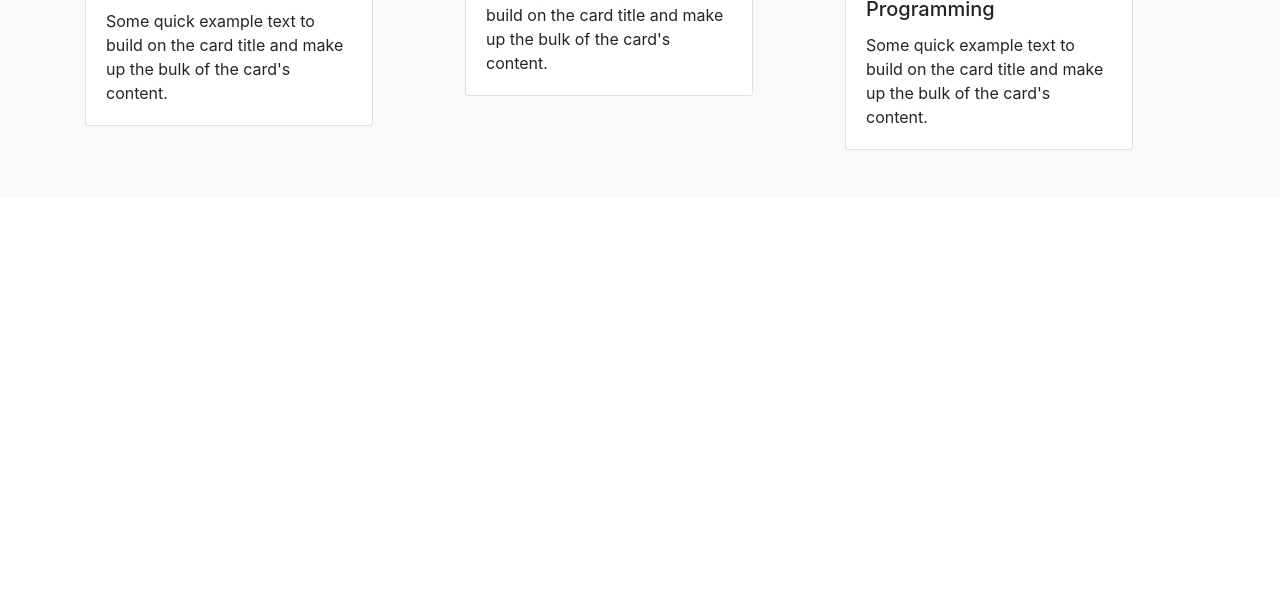
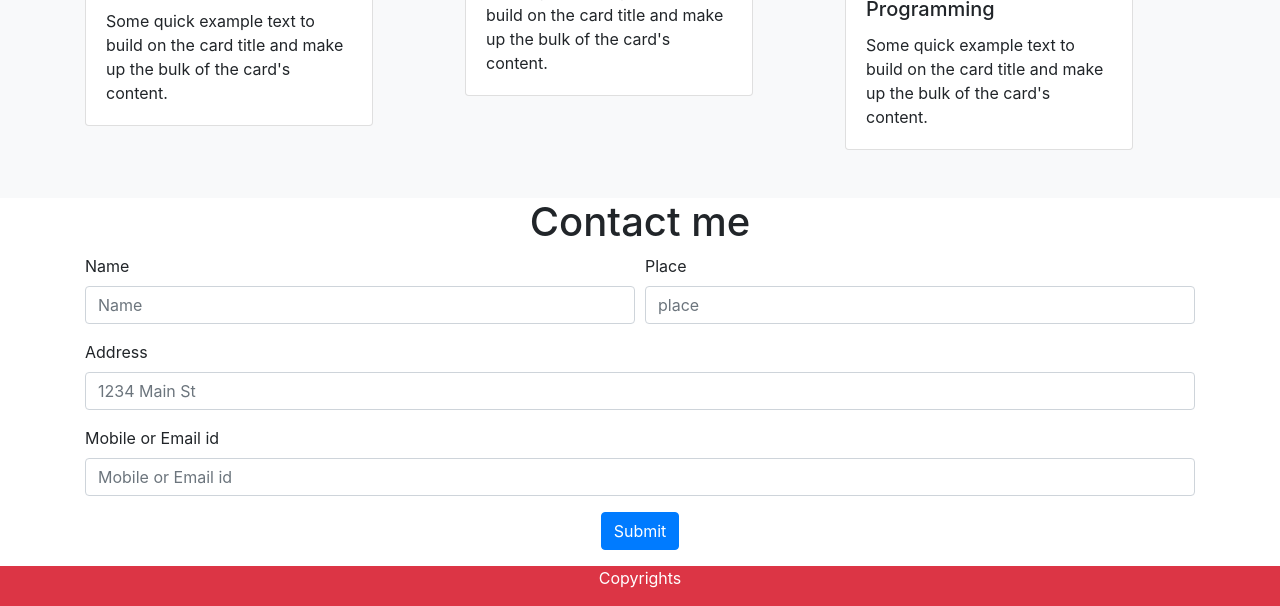
Before and after one commit to mhdtalks/Personal-Website, a plain HTML site: page index.html in a window 1280 px wide. Shown: the part 782-1388 px from the top of the page. Before the commit the page ends 980 px from the top, so only its background shows below. Drawn offline with nearby package versions, Linux system fonts and the light colour scheme.

Commit message:
Personal website

```diff
--- a/index.html
+++ b/index.html
@@ -104,6 +104,52 @@
          </div>
      </div>
  </section>
+ <section>
+     <div class="container">
+         <h1 class="text-center">Contact me</h1>
+         <div class="row">
+             <div class="col-md-12">
+                <form>
+                    <div class="form-row">
+                      <div class="form-group col-md-6">
+                        <label for="inputEmail4">Name</label>
+                        <input type="email" class="form-control" id="inputEmail4" placeholder="Name">
+                      </div>
+                      <div class="form-group col-md-6">
+                        <label for="inputPassword4">Place</label>
+                        <input type="password" class="form-control" id="inputPassword4" placeholder="place">
+                      </div>
+                    </div>
+                    <div class="form-group">
+                      <label for="inputAddress">Address</label>
+                      <input type="text" class="form-control" id="inputAddress" placeholder="1234 Main St">
+                    </div>
+                    <div class="form-group">
+                      <label for="inputAddress2">Mobile or Email id</label>
+                      <input type="text" class="form-control" id="inputAddress2" placeholder="Mobile or Email id">
+                    </div>
+
+                   <div class="form-group text-center">
+                    <button type="submit" class="btn btn-primary">Submit</button>
+                </div>
+                  </form>
+             </div>
+         </div>
+     </div>
+ </section>
+ <footer class="bg-danger">
+    <div class="container">
+        <div class="row">
+            <div class="col-md-12 text-center text-white">
+                <a href="#" class="fa fa-facebook"></a>
+                <p>Copyrights</p>
+            </div>
+        </div>
+
+    </div>
+
+
+ </footer>
 
 
 
```
